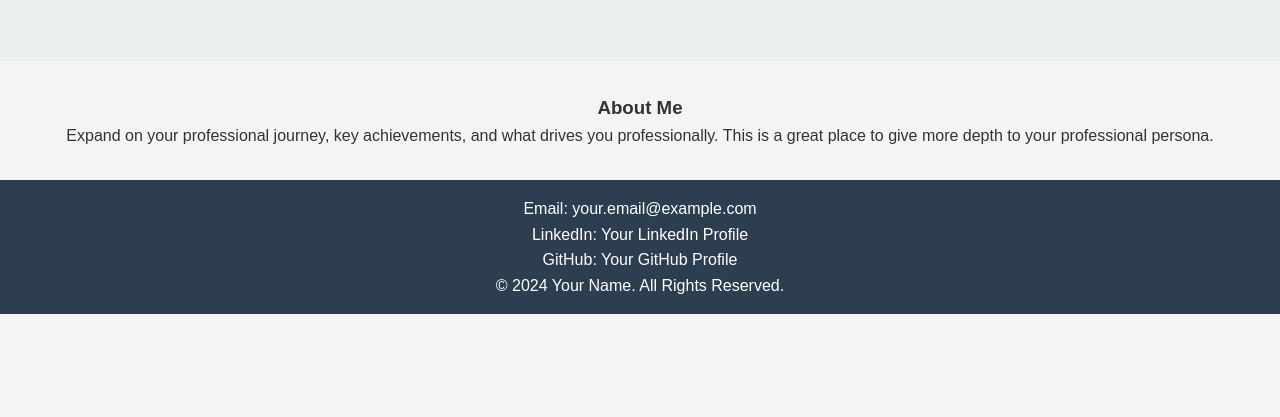
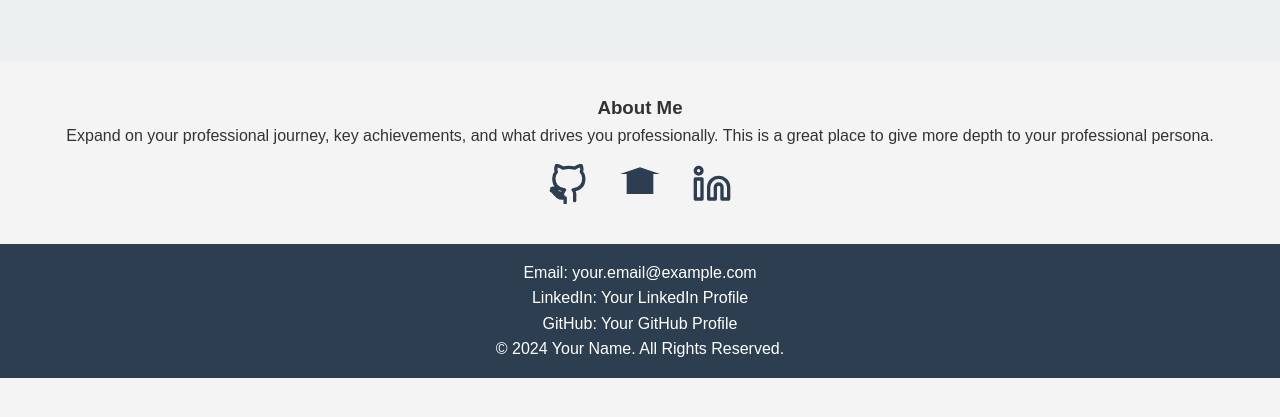
Before and after one commit to Glosserr/Resume_Website, a plain HTML site: page index.html in a window 1280 px wide. Shown: the part 253-670 px from the top of the page. Drawn offline with Linux system fonts and the light colour scheme.

Commit message:
Attempt at clickable image for portfolio websites

```diff
--- a/index.html
+++ b/index.html
@@ -40,6 +40,25 @@
                 and what drives you professionally. This is a great place
                 to give more depth to your professional persona.
             </p>
+            <div class="social-icons">
+                <a href="#" class="social-icon" id="github">
+                    <svg xmlns="http://www.w3.org/2000/svg" width="40" height="40" viewBox="0 0 24 24" fill="none" stroke="currentColor" stroke-width="2" stroke-linecap="round" stroke-linejoin="round">
+                        <path d="M9 19c-5 1.5-5-2.5-7-3m14 6v-3.87a3.37 3.37 0 0 0-.94-2.61c3.14-.35 6.44-1.54 6.44-7A5.44 5.44 0 0 0 20 4.77 5.07 5.07 0 0 0 19.91 1S18.73.65 16 2.48a13.38 13.38 0 0 0-7 0C6.27.65 5.09 1 5.09 1A5.07 5.07 0 0 0 5 4.77a5.44 5.44 0 0 0-1.5 3.78c0 5.42 3.3 6.61 6.44 7-.36.31-.68.86-.94 1.61-.73.35-2.61.91-3.61-1 0 0-.82-1.5-2.38-1.61 0 0-1.61 0-.11 1 0 0 1.08.54 1.84 2.57 0 0 .97 3.14 5.56 2.21v3.08"/>
+                    </svg>
+                </a>
+                <a href="#" class="social-icon" id="devpost">
+                    <svg xmlns="http://www.w3.org/2000/svg" width="40" height="40" viewBox="0 0 24 24" fill="currentColor">
+                        <path d="M6 12h12v-2H6v2zm6-10L0 6h4v12h16V6h4L12 2z"/>
+                    </svg>
+                </a>
+                <a href="#" class="social-icon" id="linkedin">
+                    <svg xmlns="http://www.w3.org/2000/svg" width="40" height="40" viewBox="0 0 24 24" fill="none" stroke="currentColor" stroke-width="2" stroke-linecap="round" stroke-linejoin="round">
+                        <path d="M16 8a6 6 0 0 1 6 6v7h-4v-7a2 2 0 0 0-2-2 2 2 0 0 0-2 2v7h-4v-7a6 6 0 0 1 6-6z"/>
+                        <rect x="2" y="9" width="4" height="12"/>
+                        <circle cx="4" cy="4" r="2"/>
+                    </svg>
+                </a>
+            </div>
         </section>
     </main>
 
--- a/styles.css
+++ b/styles.css
@@ -125,6 +125,40 @@ footer {
     padding: 1rem;
 }
 
+.social-icons {
+    display: flex;
+    justify-content: center;
+    gap: 2rem;
+    margin-top: 1rem;
+}
+
+.social-icon {
+    display: inline-block;
+    color: #2c3e50;
+    transition: all 0.3s ease;
+    text-decoration: none;
+}
+
+.social-icon svg {
+    width: 40px;
+    height: 40px;
+    transition: transform 0.3s ease, color 0.3s ease;
+}
+
+.social-icon:hover svg {
+    color: #3498db;
+    transform: scale(1.2);
+}
+
+.social-icon:active svg {
+    transform: scale(0.9);
+}
+
+/* Additional hover and active states for each platform */
+#github:hover svg { color: #333; }
+#devpost:hover svg { color: #003366; }
+#linkedin:hover svg { color: #0077B5; }
+
 /* Responsive Design */
 @media (max-width: 768px) {
     .hero, .resume-page, .project-grid {
```
